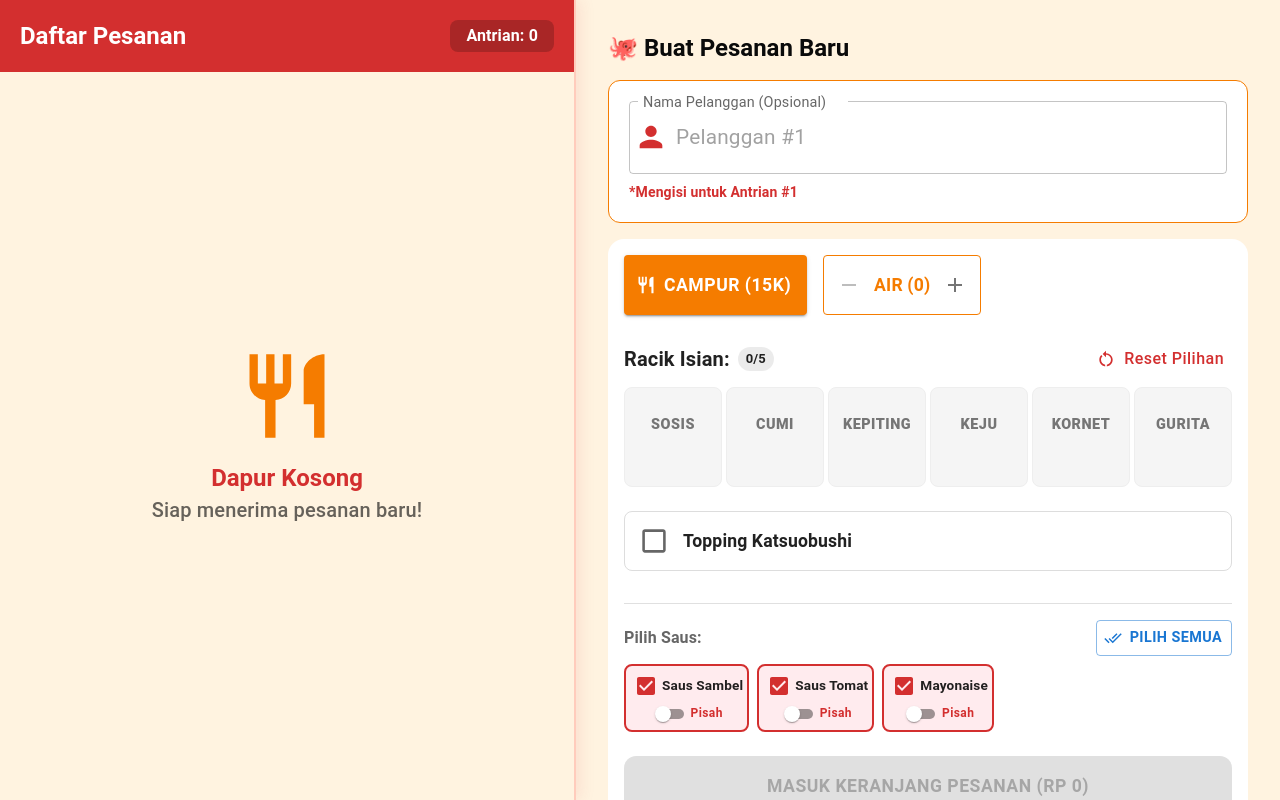
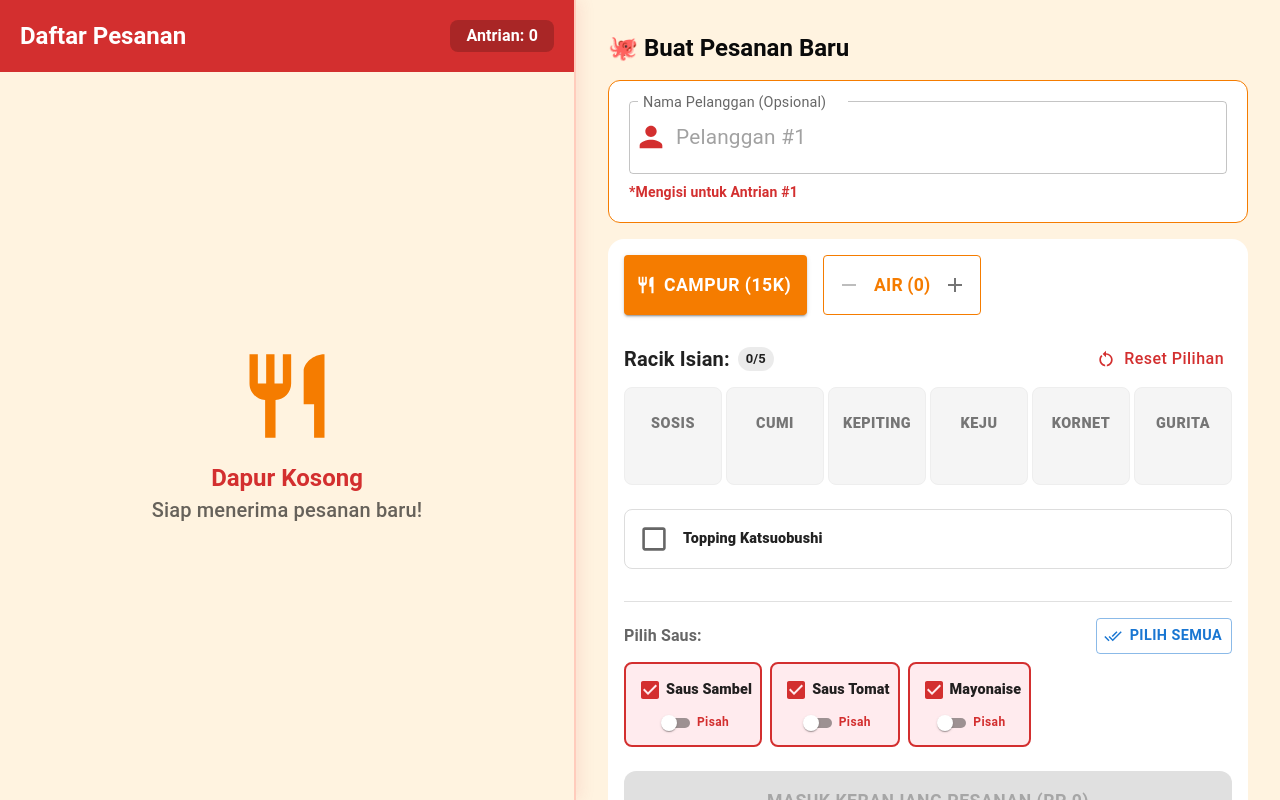
Before and after one commit to VanDaffa/ian-takoyaki-pos, a React (Vite) app: page / in a window 1280 px wide. Both pictures are taken after a click on the button "PILIH SEMUA". Built offline with nearby package versions, Linux system fonts and the light colour scheme.

Commit message:
Version 2.8

```diff
--- a/src/App.jsx
+++ b/src/App.jsx
@@ -642,10 +642,14 @@ function App() {
           Tanpa Saus
         </Typography>
       );
+
+    // FIX LOGIC: Hanya tampilkan "SEMUA SAUS DIPISAH" jika jumlah saus yang dipilih = 3 (Full Team)
+    const isFullTeam = sauses.length === SAUS_LIST.length;
     const allSeparated = sauses.every(
       (s) => sausesPisah && sausesPisah.includes(s),
     );
-    if (allSeparated)
+
+    if (isFullTeam && allSeparated) {
       return (
         <Chip
           label="SEMUA SAUS DIPISAH"
@@ -658,6 +662,8 @@ function App() {
           }}
         />
       );
+    }
+
     return (
       <Box sx={{ display: "flex", flexWrap: "wrap", gap: 0.5, mt: 0.5 }}>
         {sauses.map((saus) => {
@@ -1296,7 +1302,7 @@ function App() {
               </Button>
             </Box>
 
-            {/* GRID 3 KOLOM: FIXED HEIGHT & 100% WIDTH */}
+            {/* GRID 3 KOLOM: ABSOLUTE SQUARE & UNIFORM FONT SIZE */}
             <Grid container spacing={0.5} mb={3}>
               {VARIAN_ISIAN.map((item) => (
                 <Grid item xs={4} key={item.id}>
@@ -1320,14 +1326,14 @@ function App() {
                             : "none",
                         borderRadius: 2,
                         cursor: "pointer",
-                        height: "100px",
+                        aspectRatio: "1/1",
+                        width: "100%",
                         display: "flex",
                         flexDirection: "column",
                         justifyContent: "space-between",
                         transition: "0.1s",
                         userSelect: "none",
                         p: 1,
-                        width: "100%",
                       }}
                     >
                       <Box
@@ -1336,6 +1342,7 @@ function App() {
                         alignItems="center"
                         flexGrow={1}
                       >
+                        {/* UNIFORM FONT SIZE: 0.9rem (BOLD) for ALL */}
                         <Typography
                           variant="body1"
                           fontWeight="900"
@@ -1345,6 +1352,8 @@ function App() {
                               isian[item.id] > 0 ? COLORS.primary : "#757575",
                             letterSpacing: 0.5,
                             fontSize: "0.9rem",
+                            width: "100%",
+                            lineHeight: 1.1,
                           }}
                         >
                           {item.label}
@@ -1399,6 +1408,7 @@ function App() {
             </Grid>
 
             <Box mb={3}>
+              {/* KATSUOBUSHI: TEXT 0.9rem (HARMONIZED) */}
               <FormControlLabel
                 control={
                   <Checkbox
@@ -1412,7 +1422,7 @@ function App() {
                   />
                 }
                 label={
-                  <Typography variant="h6" fontWeight="bold" fontSize="1.1rem">
+                  <Typography sx={{ fontSize: "0.9rem", fontWeight: "900" }}>
                     Topping Katsuobushi
                   </Typography>
                 }
@@ -1454,7 +1464,7 @@ function App() {
                 </Button>
               </Box>
 
-              {/* SAUS GRID: AUTO HEIGHT (JUMPING LAYOUT) */}
+              {/* SAUS GRID: TEXT 0.9rem (HARMONIZED) */}
               <Grid container spacing={1}>
                 {SAUS_LIST.map((saus) => (
                   <Grid item xs={4} key={saus}>
@@ -1464,14 +1474,15 @@ function App() {
                           ? `2px solid ${COLORS.primary}`
                           : "1px solid #ddd",
                         borderRadius: 2,
-                        p: 0.5,
+                        p: 1,
                         bgcolor: sauses[saus] ? "#ffebee" : "transparent",
+                        minHeight: "85px",
                         height: "auto",
-                        minHeight: "60px",
                         display: "flex",
                         flexDirection: "column",
                         alignItems: "center",
                         justifyContent: "center",
+                        transition: "all 0.3s ease",
                       }}
                     >
                       <FormControlLabel
@@ -1488,16 +1499,35 @@ function App() {
                         }
                         label={
                           <Typography
-                            variant="body2"
-                            fontWeight="bold"
-                            sx={{ fontSize: "0.85rem", lineHeight: 1 }}
+                            sx={{
+                              fontSize: "0.9rem",
+                              fontWeight: "900",
+                              lineHeight: 1.1,
+                              textAlign: "center",
+                            }}
                           >
                             {saus}
                           </Typography>
                         }
-                        sx={{ m: 0, width: "100%", justifyContent: "center" }}
+                        sx={{
+                          m: 0,
+                          width: "100%",
+                          justifyContent: "center",
+                          ".MuiFormControlLabel-label": { width: "100%" },
+                        }}
                       />
+                      <AnimatePresence>
                         {sauses[saus] && (
+                          <motion.div
+                            initial={{ height: 0, opacity: 0, marginTop: 0 }}
+                            animate={{
+                              height: "auto",
+                              opacity: 1,
+                              marginTop: 4,
+                            }}
+                            exit={{ height: 0, opacity: 0, marginTop: 0 }}
+                            style={{ overflow: "hidden" }}
+                          >
                             <FormControlLabel
                               control={
                                 <Switch
@@ -1518,7 +1548,9 @@ function App() {
                               }
                               sx={{ m: 0 }}
                             />
+                          </motion.div>
                         )}
+                      </AnimatePresence>
                     </Box>
                   </Grid>
                 ))}
```
Lines whose indentation alone changed are shown as unchanged.
